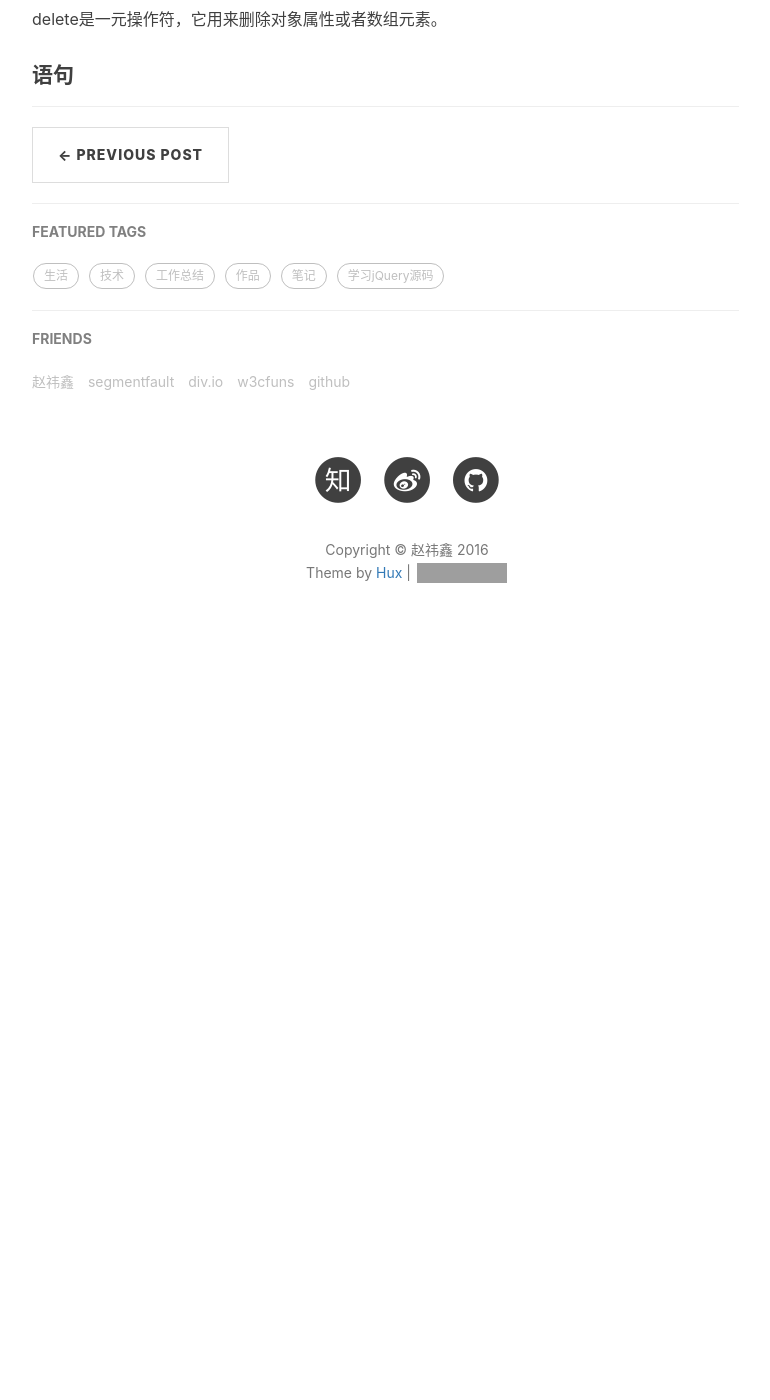
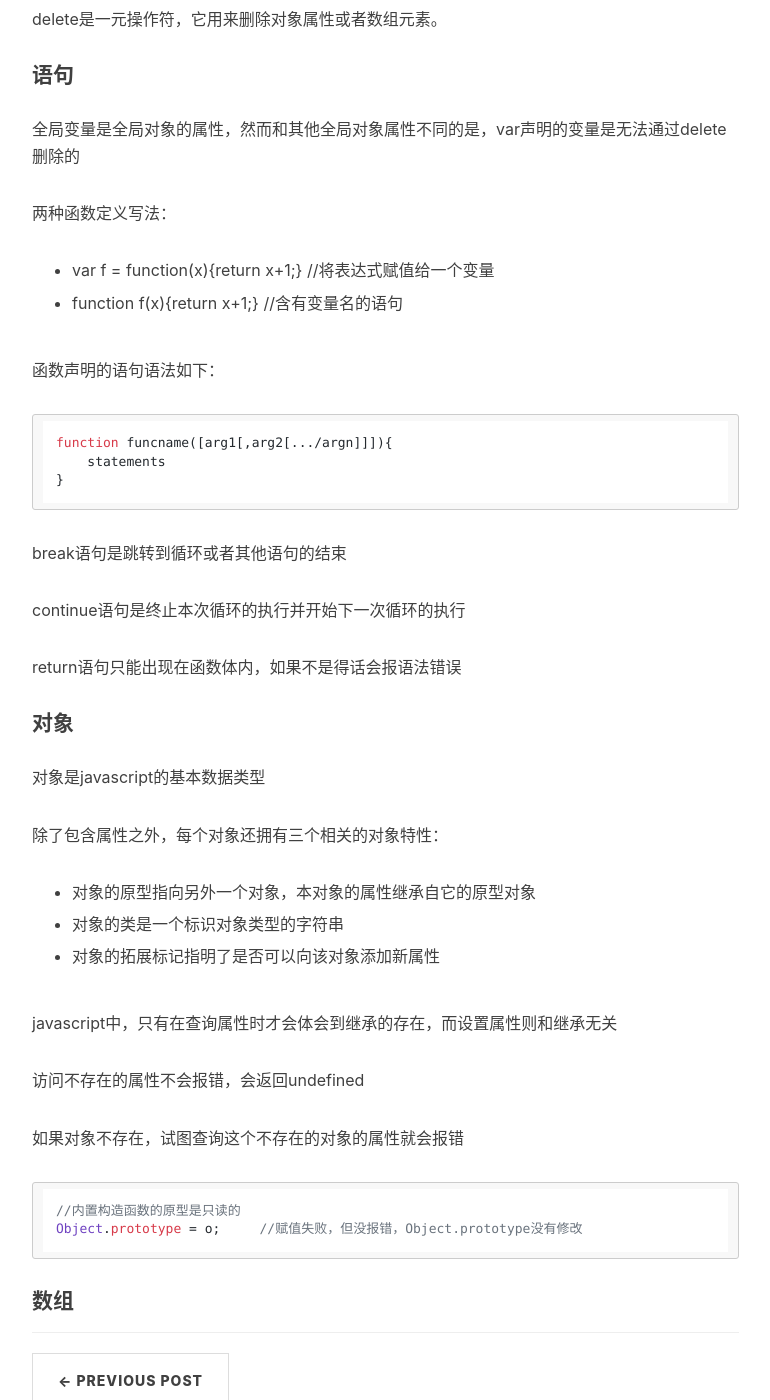
Before and after one commit to zhaoyixin/zhaoyixin.github.io, a Jekyll site: the page built from _posts/2016-11-24-javascriptQWZN.markdown, in a window 1280 px wide and 1400 px high, scrolled down 3629 px. Shown: the whole window, without its empty margins (233-1003 px from the left). Built offline with Jekyll 4.4.1, drawn with Linux system fonts in a browser that asks for light colours; nearby versions of some CDN libraries; comment, search, counter and statistics services are not loaded; before the commit the page ends 4306 px from its top, so only the background shows below that; grey boxes are pictures that could not be loaded.

Commit message:
20161125-1

````diff
--- a/_posts/2016-11-24-javascriptQWZN.markdown
+++ b/_posts/2016-11-24-javascriptQWZN.markdown
@@ -125,3 +125,50 @@ typeof是一元运算符，放在单个操作数的前面，操作数可以是
 delete是一元操作符，它用来删除对象属性或者数组元素。
 
 #### 语句
+
+全局变量是全局对象的属性，然而和其他全局对象属性不同的是，var声明的变量是无法通过delete删除的
+
+两种函数定义写法：
+
+- var f = function(x){return x+1;}       //将表达式赋值给一个变量
+
+- function f(x){return x+1;}             //含有变量名的语句
+
+函数声明的语句语法如下：
+
+```
+function funcname([arg1[,arg2[.../argn]]]){
+    statements
+}
+```
+
+break语句是跳转到循环或者其他语句的结束
+
+continue语句是终止本次循环的执行并开始下一次循环的执行
+
+return语句只能出现在函数体内，如果不是得话会报语法错误
+
+#### 对象
+
+对象是javascript的基本数据类型
+
+除了包含属性之外，每个对象还拥有三个相关的对象特性：
+
+- 对象的原型指向另外一个对象，本对象的属性继承自它的原型对象
+
+- 对象的类是一个标识对象类型的字符串
+
+- 对象的拓展标记指明了是否可以向该对象添加新属性
+
+javascript中，只有在查询属性时才会体会到继承的存在，而设置属性则和继承无关
+
+访问不存在的属性不会报错，会返回undefined
+
+如果对象不存在，试图查询这个不存在的对象的属性就会报错
+
+```
+//内置构造函数的原型是只读的
+Object.prototype = o;     //赋值失败，但没报错，Object.prototype没有修改
+```
+
+#### 数组
````
